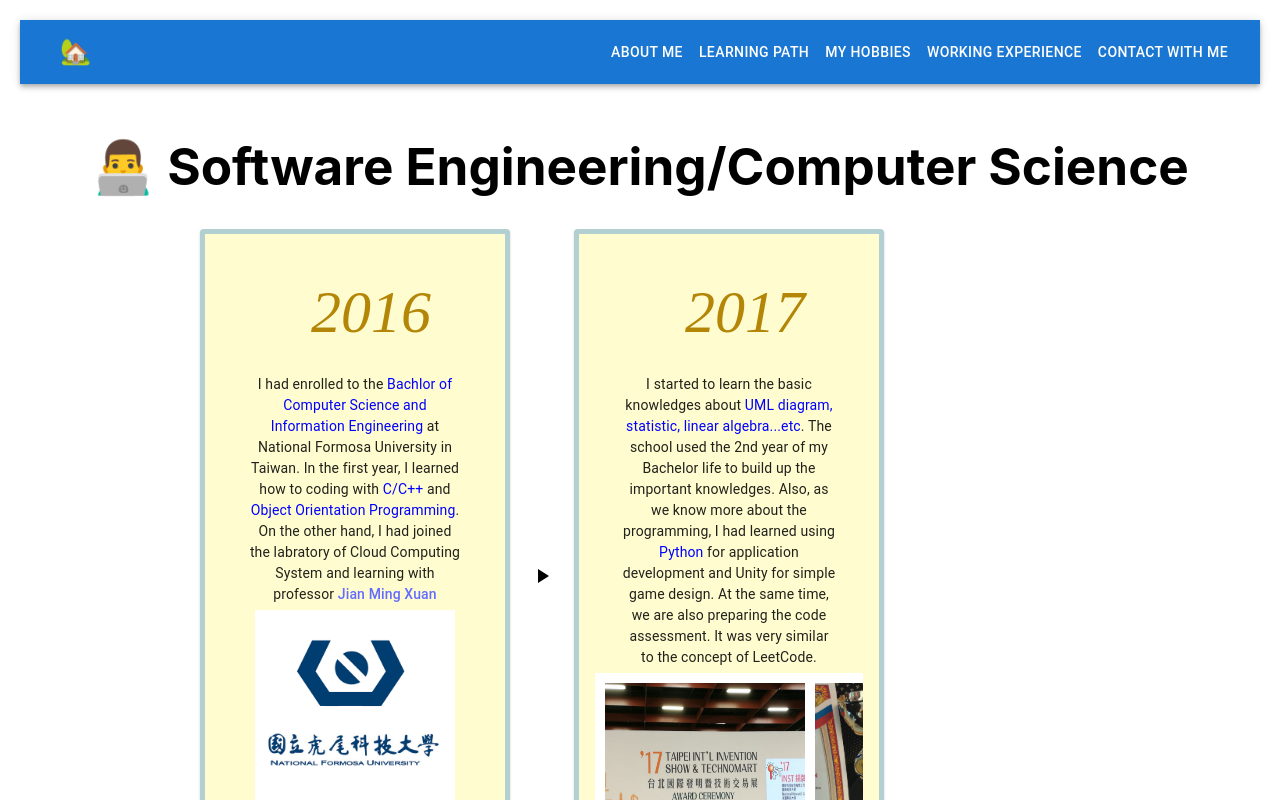
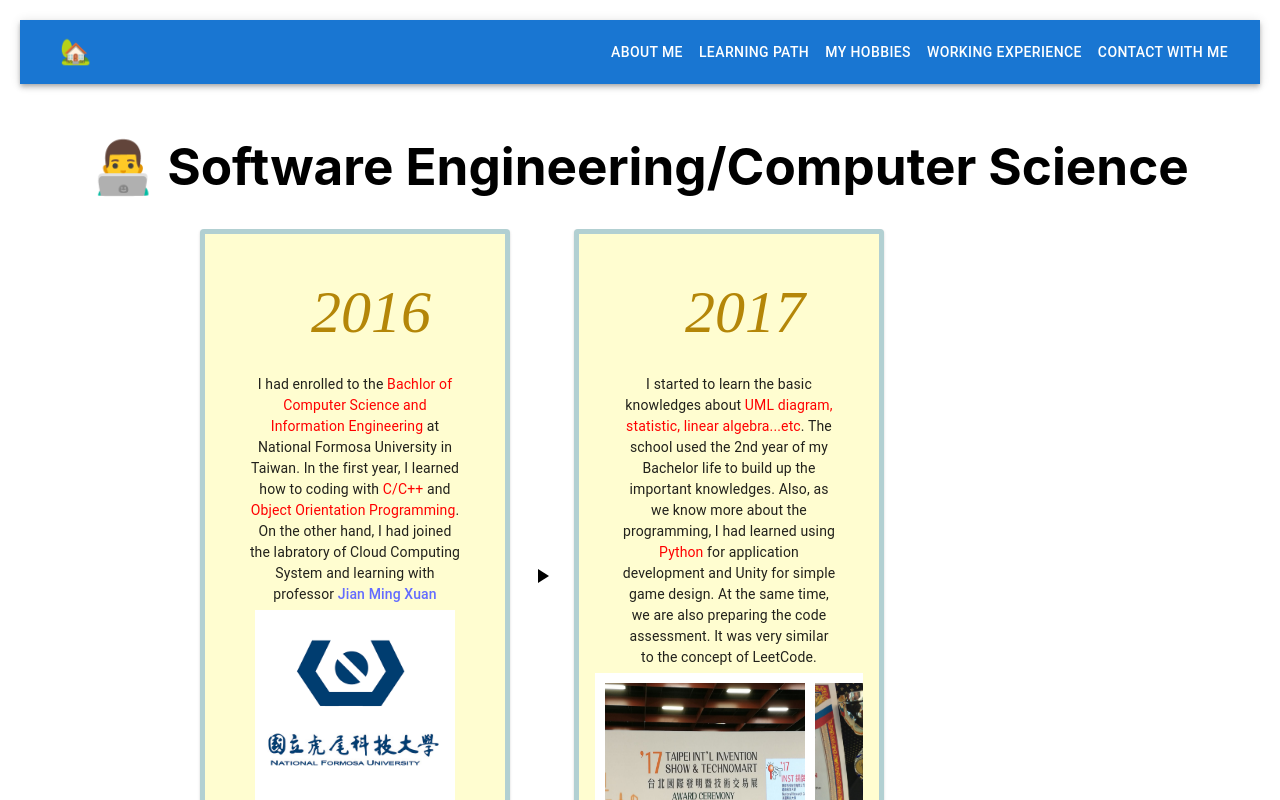
Before and after one commit to warranttsai/warrant-entry, a React (Vite) app: page /learning-path in a window 1280 px wide. Shown: the top 800 px of the page. Built offline with nearby package versions, Linux system fonts and the light colour scheme.

Commit message:
fix: change the highlight to red

```diff
--- a/src/components/learning-path-components/software-engineering/SE2016.tsx
+++ b/src/components/learning-path-components/software-engineering/SE2016.tsx
@@ -31,15 +31,13 @@ export function SE2016() {
             gutterBottom
           >
             I had enrolled to the{" "}
-            <span style={{ color: "blue" }}>
+            <span style={{ color: "red" }}>
               Bachlor of Computer Science and Information Engineering
             </span>{" "}
             at National Formosa University in Taiwan. In the first year, I
             learned how to coding with{" "}
-            <span style={{ color: "blue" }}>C/C++</span> and{" "}
-            <span style={{ color: "blue" }}>
-              Object Orientation Programming
-            </span>
+            <span style={{ color: "red" }}>C/C++</span> and{" "}
+            <span style={{ color: "red" }}>Object Orientation Programming</span>
             . <br />
             On the other hand, I had joined the labratory of Cloud Computing
             System and learning with professor{" "}
--- a/src/components/learning-path-components/software-engineering/SE2017.tsx
+++ b/src/components/learning-path-components/software-engineering/SE2017.tsx
@@ -35,12 +35,12 @@ export function SE2017() {
             gutterBottom
           >
             I started to learn the basic knowledges about{" "}
-            <span style={{ color: "blue" }}>
+            <span style={{ color: "red" }}>
               UML diagram, statistic, linear algebra...etc
             </span>
             . The school used the 2nd year of my Bachelor life to build up the
             important knowledges. Also, as we know more about the programming, I
-            had learned using <span style={{ color: "blue" }}>Python</span> for
+            had learned using <span style={{ color: "red" }}>Python</span> for
             application development and Unity for simple game design. At the
             same time, we are also preparing the code assessment. It was very
             similar to the concept of LeetCode.
```
